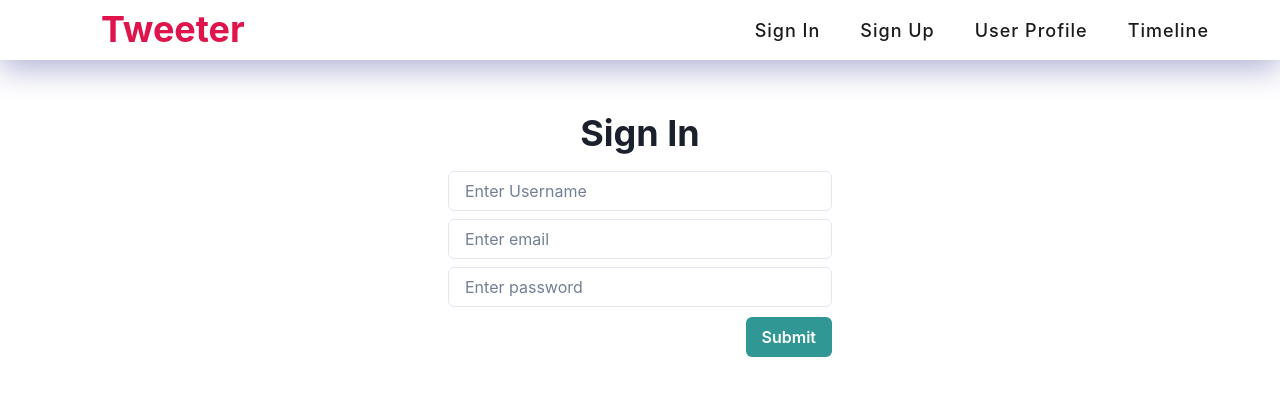
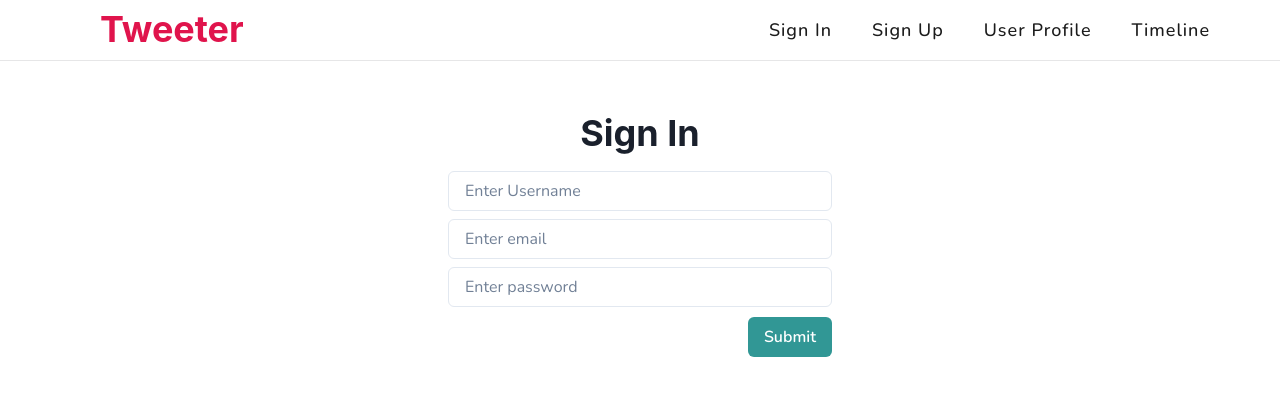
Before and after one commit to Md-Gulzeesh/Tweeter, a React (Vite) app in the folder frontend/: page / in a window 1280 px wide. Shown: the top 396 px of the page. Built offline with nearby package versions, Linux system fonts and the light colour scheme; no server answers.

Commit message:
Navbar box shadow and font-family added

```diff
--- a/frontend/src/components/Navbar.css
+++ b/frontend/src/components/Navbar.css
@@ -11,11 +11,9 @@
   top: 0;
   z-index: 1000;
   background: rgba(255, 255, 255, 0.25);
-  box-shadow: 0 8px 32px 0 rgba(31, 38, 135, 0.37);
-  backdrop-filter: blur(4px);
-  -webkit-backdrop-filter: blur(4px);
-  border: 1px solid rgba(255, 255, 255, 0.18);
+  box-shadow: rgba(17, 17, 26, 0.1) 0px 1px 0px;
 }
+
 h1 {
   color: #e0144c;
 }
@@ -68,7 +66,7 @@
     display: block;
   }
 
-  #click:checked ~ .menu-btn i:before {
+  #click:checked~.menu-btn i:before {
     content: "\f00d";
   }
 
@@ -83,7 +81,7 @@
     transition: all 0.3s ease;
   }
 
-  #click:checked ~ ul {
+  #click:checked~ul {
     left: 0;
   }
 
@@ -102,7 +100,7 @@
     transition: 0.6s cubic-bezier(0.68, -0.55, 0.265, 1.55);
   }
 
-  #click:checked ~ ul li a {
+  #click:checked~ul li a {
     margin-left: 0px;
   }
 
--- a/frontend/src/index.css
+++ b/frontend/src/index.css
@@ -1,5 +1,7 @@
+@import url('https://fonts.googleapis.com/css2?family=Nunito:ital,wght@0,200;0,300;0,400;0,500;0,600;0,700;0,800;0,900;0,1000;1,200;1,300;1,400;1,500;1,600;1,700;1,800;1,900;1,1000&display=swap');
 * {
   margin: 0;
   padding: 0;
   box-sizing: border-box;
+  font-family: 'Nunito', sans-serif;
 }
```
